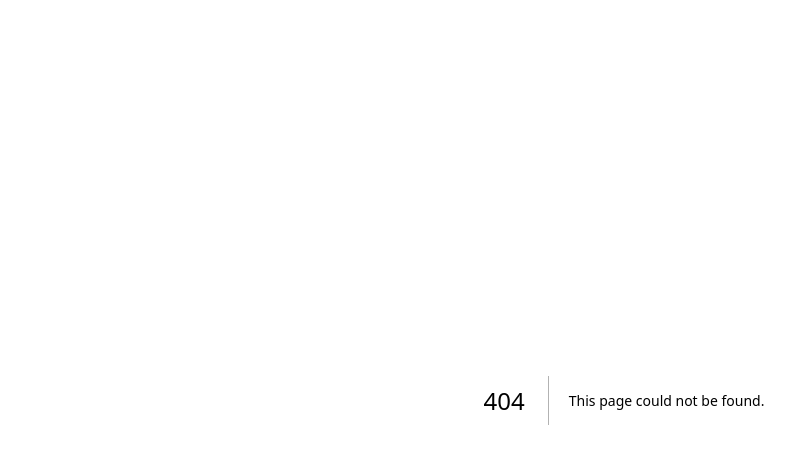
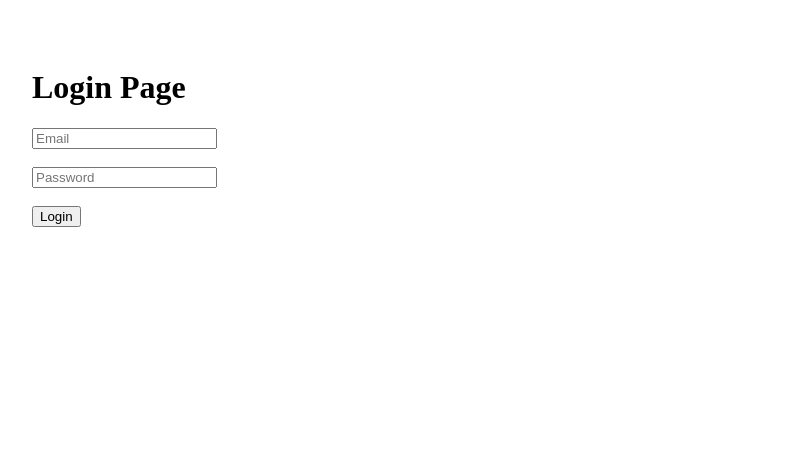
Before and after one commit to workharshit6-cmyk/uniease, a Next.js app: page /login in a window 1280 px wide. Before the commit this address had no page. Shown: the top 464 px of the page, without its empty margins (16-811 px from the left). Built offline with nearby package versions, Linux system fonts and the light colour scheme.

Commit message:
add fresh login route

```diff
--- /dev/null
+++ b/app/login/page.js
@@ -0,0 +1,15 @@
+export default function LoginPage() {
+  return (
+    <div style={{ padding: 40 }}>
+      <h1>Login Page</h1>
+
+      <input placeholder="Email" />
+      <br /><br />
+
+      <input type="password" placeholder="Password" />
+      <br /><br />
+
+      <button>Login</button>
+    </div>
+  );
+}
```
